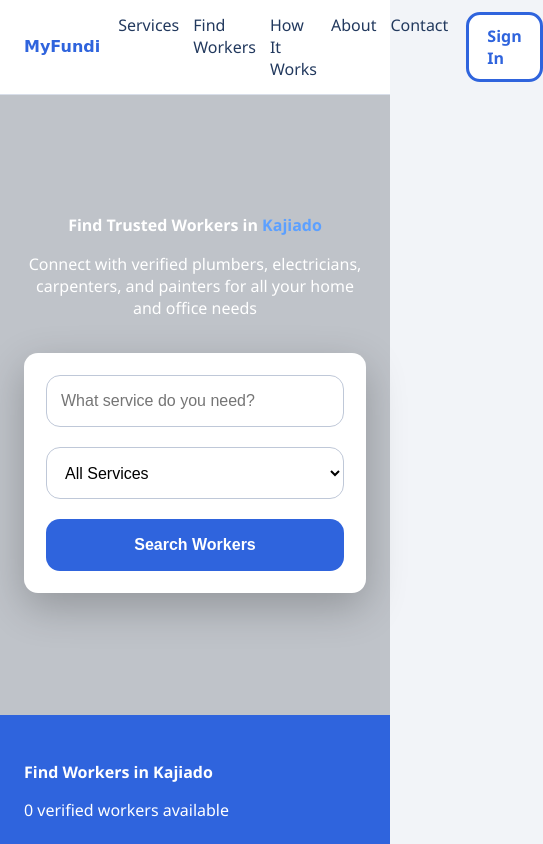
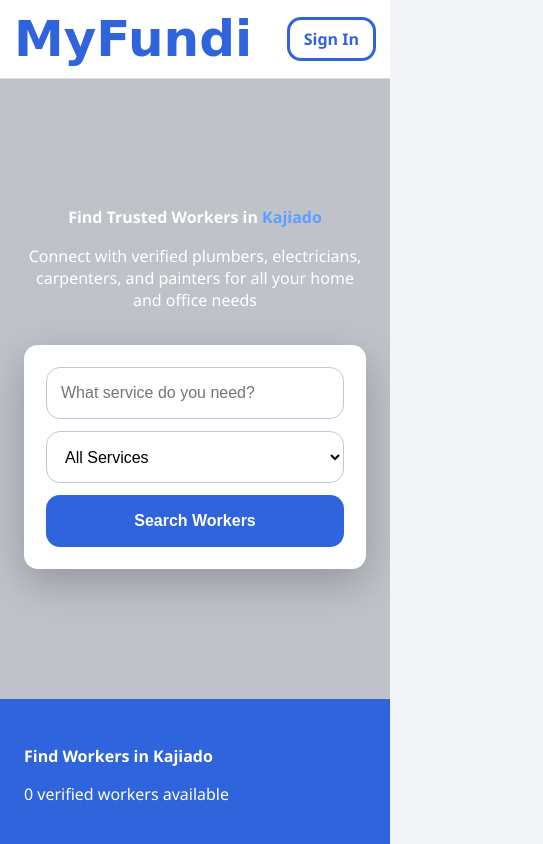
Before and after one commit to tonui-j/Myfundi, a website: page index.html in a window 390 px wide. Shown: the top 844 px of the page, 543 px wide, since content can reach past the window. Drawn offline with Linux system fonts and the light colour scheme; no server answers.

Commit message:
add mobile resposiveness and logofont size

```diff
--- a/assets/css/style.css
+++ b/assets/css/style.css
@@ -38,8 +38,8 @@ a {
 }
 
 .brand {
-  font-size: 56px;
-  line-height: 1;
+  font-size: 50px !important;
+  line-height: normal;
   text-decoration: none;
   color: var(--blue);
   font-weight: 800;
@@ -1203,3 +1203,68 @@ html {
     font-size: 20px;
   }
 }
+
+@media (max-width: 768px) {
+  .topbar {
+    padding: 10px 14px;
+    gap: 10px;
+  }
+
+  .topnav {
+    display: none;
+  }
+
+  .brand {
+    font-size: 36px;
+  }
+
+  .topbar .ghost-btn {
+    width: auto;
+    min-height: 44px;
+    padding: 8px 14px;
+  }
+
+  .hero-search,
+  .filters-row,
+  .feature-grid,
+  .impact-grid,
+  .steps-grid,
+  .contact-grid {
+    grid-template-columns: 1fr;
+  }
+
+  .hero-search,
+  .filters-row {
+    gap: 12px;
+  }
+
+  .hero-search input,
+  .hero-search select,
+  .hero-search button,
+  .filters-row input,
+  .filters-row select,
+  .filters-row button,
+  .booking-form input,
+  .booking-form textarea,
+  .booking-form select,
+  #loginForm input,
+  #registerForm input,
+  #registerForm select,
+  .contact-form input,
+  .contact-form select,
+  .contact-form textarea,
+  input,
+  select,
+  button {
+    width: 100%;
+    min-height: 44px;
+  }
+
+  .feature-card,
+  .impact-card,
+  .step-card,
+  .contact-card,
+  .card {
+    width: 100%;
+  }
+}
```
